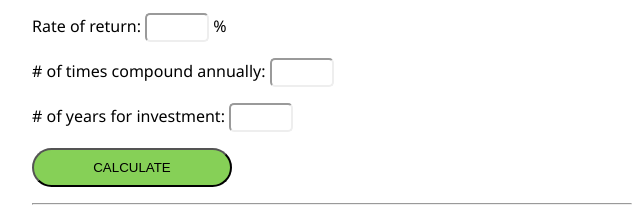
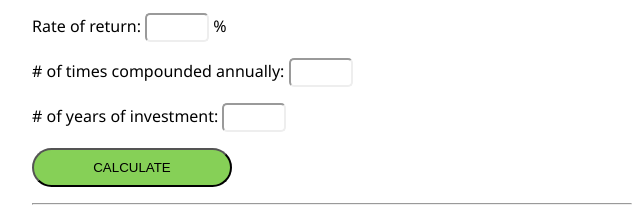
Before and after one commit to habberzabib/ipo-calculator, a plain HTML site: page index.html in a window 1280 px wide. Shown: the part 196-414 px from the top of the page, 308-948 px from the left. Drawn offline with Linux system fonts and the light colour scheme.

Commit message:
Update index.html

```diff
--- a/index.html
+++ b/index.html
@@ -16,9 +16,9 @@
 
     <p>Rate of return: <input id="r" type="number" /> %</p>
 
-    <p># of times compound annually: <input id="n" type="number" /></p>
+    <p># of times compounded annually: <input id="n" type="number" /></p>
 
-    <p># of years for investment: <input id="t" type="number" /></p>
+    <p># of years of investment: <input id="t" type="number" /></p>
 
     <p>
       <button id="btn">CALCULATE</button>
```
